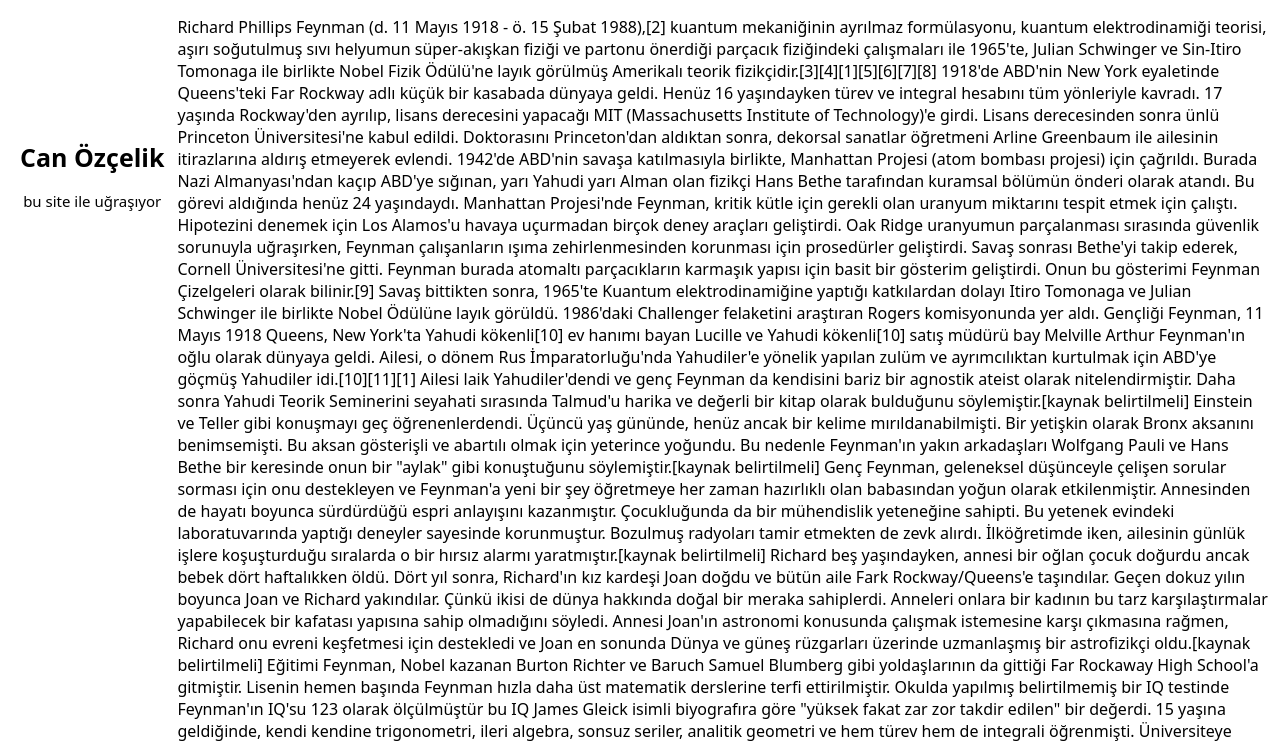
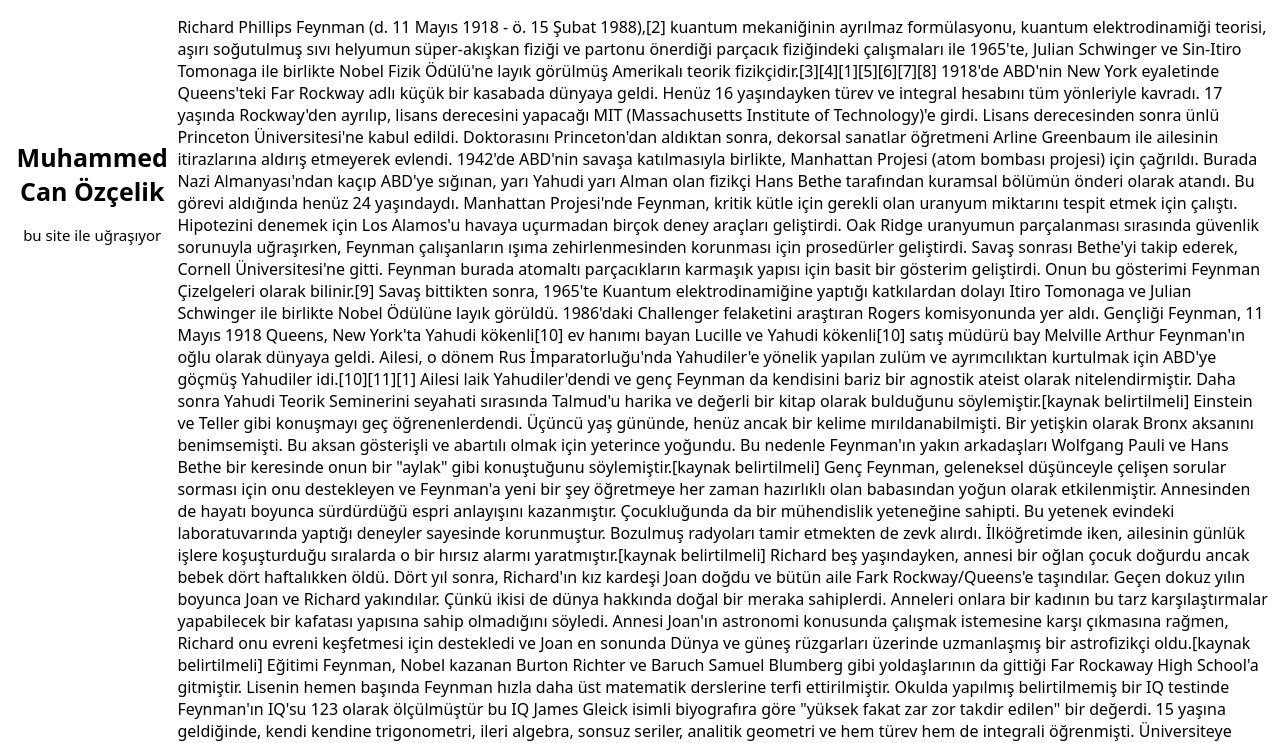
Before and after one commit to mcanozcelk/mcanozcelk.github.io, a plain HTML site: page index.html in a window 1280 px wide. Shown: the part 75-818 px from the top of the page. Drawn offline with Linux system fonts and the light colour scheme.

Commit message:
Update index.html
tam adım nasıl duruyor görmek istedim

```diff
--- a/index.html
+++ b/index.html
@@ -16,7 +16,7 @@
 
 <div style="  width: 200px; height: 1600px; background-color: rgb(255, 255, 255);margin: 0; padding: 0;">
 <div>
-<H1 style=" font-size: 25px; margin-top: 140px; text-align: center; font-family: system-ui, -apple-system, BlinkMacSystemFont, 'Segoe UI', Roboto, Oxygen, Ubuntu, Cantarell, 'Open Sans', 'Helvetica Neue', sans-serif;">Can Özçelik</H1>
+<H1 style=" font-size: 25px; margin-top: 140px; text-align: center; font-family: system-ui, -apple-system, BlinkMacSystemFont, 'Segoe UI', Roboto, Oxygen, Ubuntu, Cantarell, 'Open Sans', 'Helvetica Neue', sans-serif;">Muhammed Can Özçelik</H1>
 
 </div>
 <div style="text-align: center; margin-bottom: 30px;">
```
